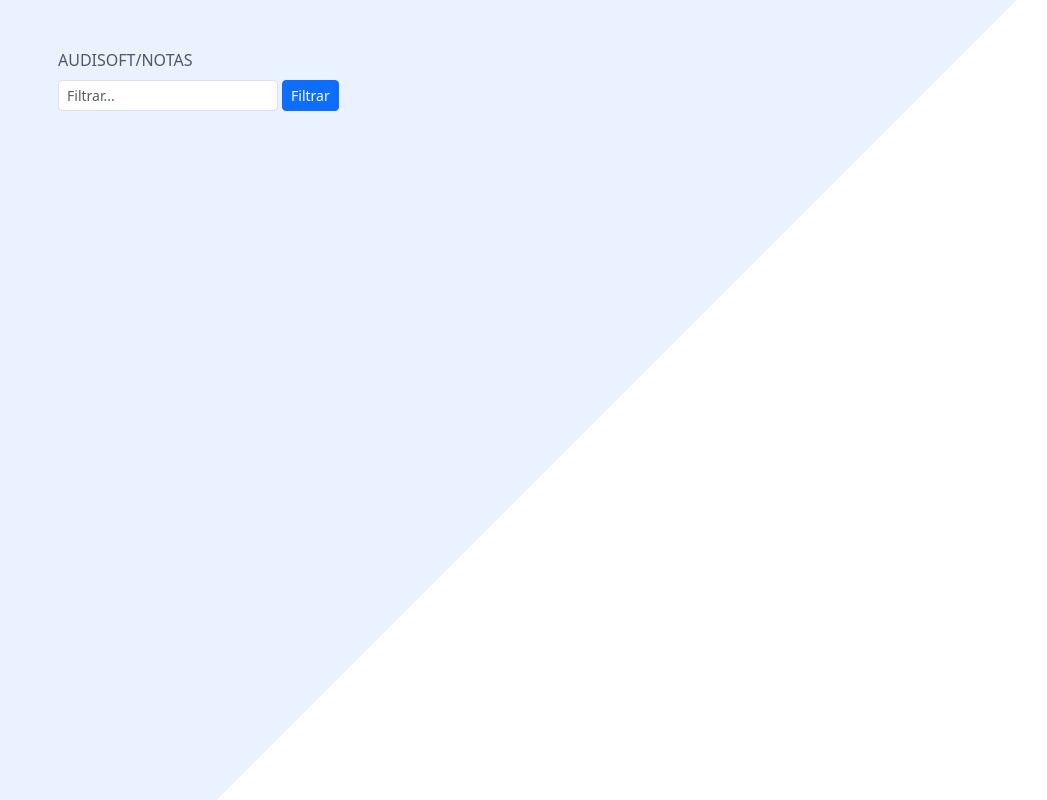
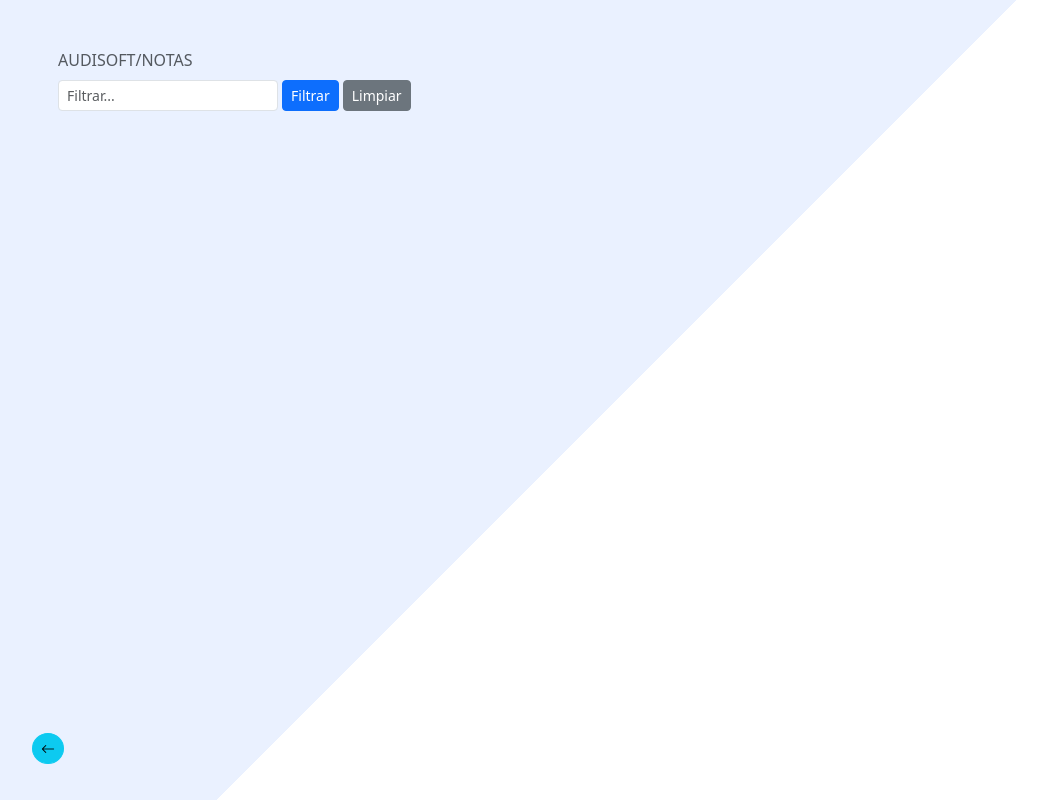
Before and after one commit to JhonnFy/AngularNetAppi, an Angular app in the folder FrontAngularNetAppi/: page /notas in a window 1280 px wide. Shown: the whole page, without its empty margins (24-1071 px from the left). Built offline with nearby package versions, Linux system fonts and the light colour scheme; no server answers.

Commit message:
[Front Notas V2].[notas.ts]

```diff
--- a/FrontAngularNetAppi/src/app/nota/nota.html
+++ b/FrontAngularNetAppi/src/app/nota/nota.html
@@ -7,9 +7,22 @@
       <div class="d-flex gap-1">
         <input type="text" class="form-control form-control-sm" placeholder="Filtrar...">
         <button class="btn btn-sm btn-primary" (click)="aplicarFiltro()">Filtrar</button>
-        <!-- //<button class="btn btn-sm btn-secondary" (click)="limpiarFiltro()">Limpiar</button> -->
+        <button class="btn btn-sm btn-secondary" (click)="limpiarFiltro()">Limpiar</button>
       </div>
     </div>
   </div>
 
+
+  <!-- Contenedor de botones fijo al bottom -->
+  <div class="d-flex justify-content-between align-items-center p-3"
+       style="position: fixed; bottom: 20px; left: 0; right: 0; max-width: 1200px; margin: 0 auto; background: transparent;">
+
+    <!-- Botón de retorno -->
+    <button class="btn btn-sm btn-info rounded-circle" [routerLink]="['/dashboard']" title="Volver al dashboard">
+        <i class="bi bi-arrow-left"></i>
+    </button>
+  </div>
+
+
+
 </div>
--- a/FrontAngularNetAppi/src/app/nota/nota.ts
+++ b/FrontAngularNetAppi/src/app/nota/nota.ts
@@ -3,7 +3,7 @@ import { CommonModule } from '@angular/common';
 import { FormsModule } from '@angular/forms';
 import { HttpClient } from '@angular/common/http';
 import { NotaService, Nota } from '../nota/services/services';
-import { Router, RouterLink } from '@angular/router';
+import { Router, RouterModule } from '@angular/router'; // <- RouterModule
 import { Observable } from 'rxjs';
 import Swal from 'sweetalert2';
 
@@ -11,14 +11,20 @@ import Swal from 'sweetalert2';
   selector: 'app-nota',
   templateUrl: './nota.html',
   styleUrls: ['./nota.scss'],
-  standalone: true
+  standalone: true,
+  imports: [
+    CommonModule,
+    FormsModule,
+    RouterModule
+  ]
 })
-export class NotaComponent {
+export class NotaComponent implements OnInit {
     notas: Nota[] = [];
     paginaActual = 1;
     registrosPorPagina = 7;
     filaEditandoId: number | null = null;
     nombreEditado: string = '';
+    filtro: string = '';
 
     constructor(
       private notaservice: NotaService,
@@ -27,7 +33,7 @@ export class NotaComponent {
     ) {}
 
     ngOnInit() {
-
+      this.cargarNotas();
     }
 
     cargarNotas() {
@@ -36,7 +42,6 @@ export class NotaComponent {
       }, (err) => console.error('Error cargando notas', err));
     }
 
-  filtro: string = '';
     aplicarFiltro() {
       if(!this.filtro){
         this.cargarNotas();
@@ -44,9 +49,9 @@ export class NotaComponent {
       }
 
       const id = +this.filtro;
-    this.notaservice.getNotaPorId(+this.filtro).subscribe({
+      this.notaservice.getNotaPorId(id).subscribe({
         next: (nota: Nota) => {
-      this.notas = this.notas ? [nota] : [];
+          this.notas = nota ? [nota] : [];
           this.paginaActual = 1;
         },
         error: (err) => {
@@ -56,9 +61,9 @@ export class NotaComponent {
       });
     }
 
-
-
-
-
-
+    limpiarFiltro() {
+      this.filtro = '';
+      this.paginaActual = 1;
+      this.cargarNotas();
     }
+}
```
Lines whose indentation alone changed are shown as unchanged.
